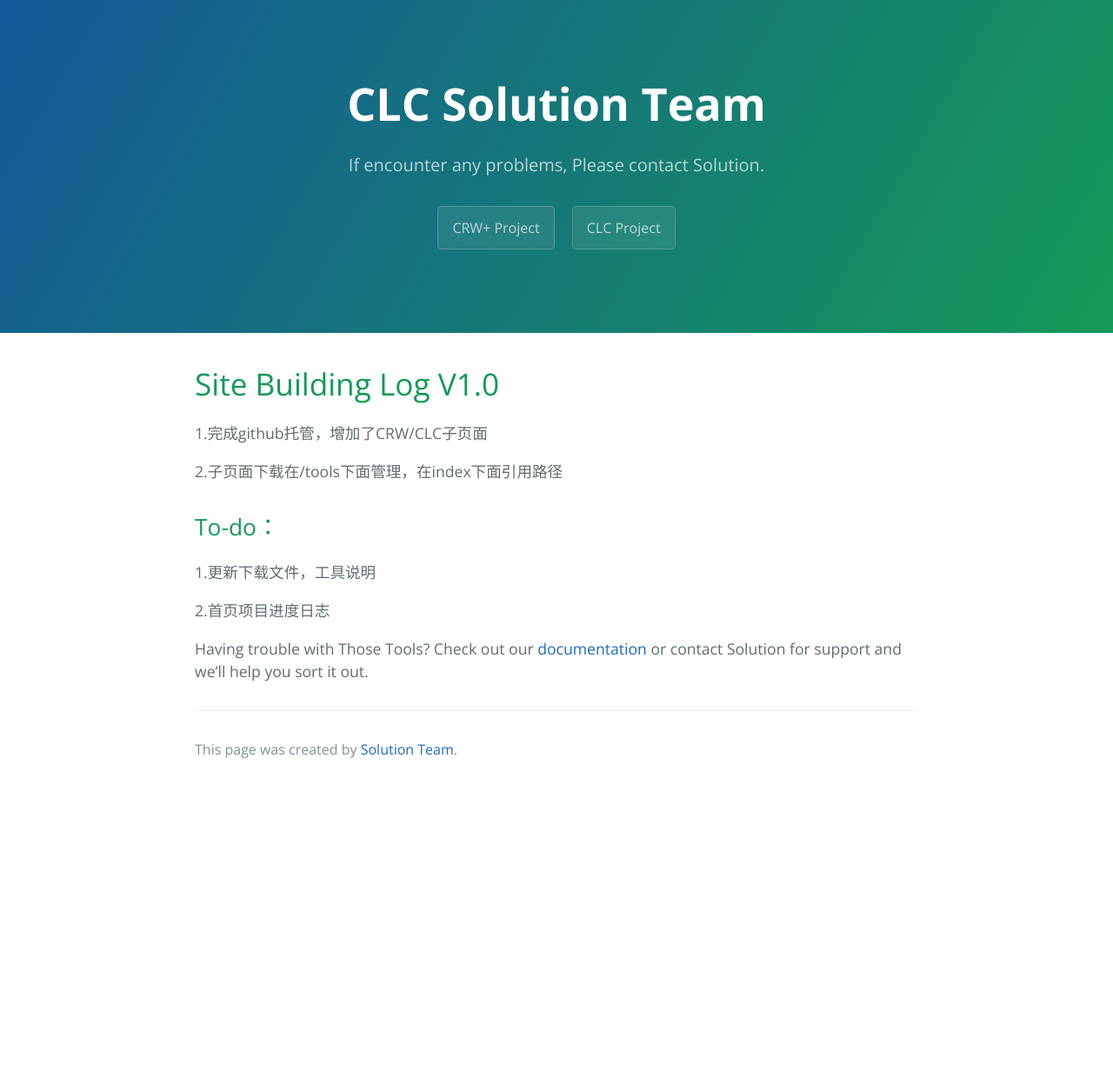
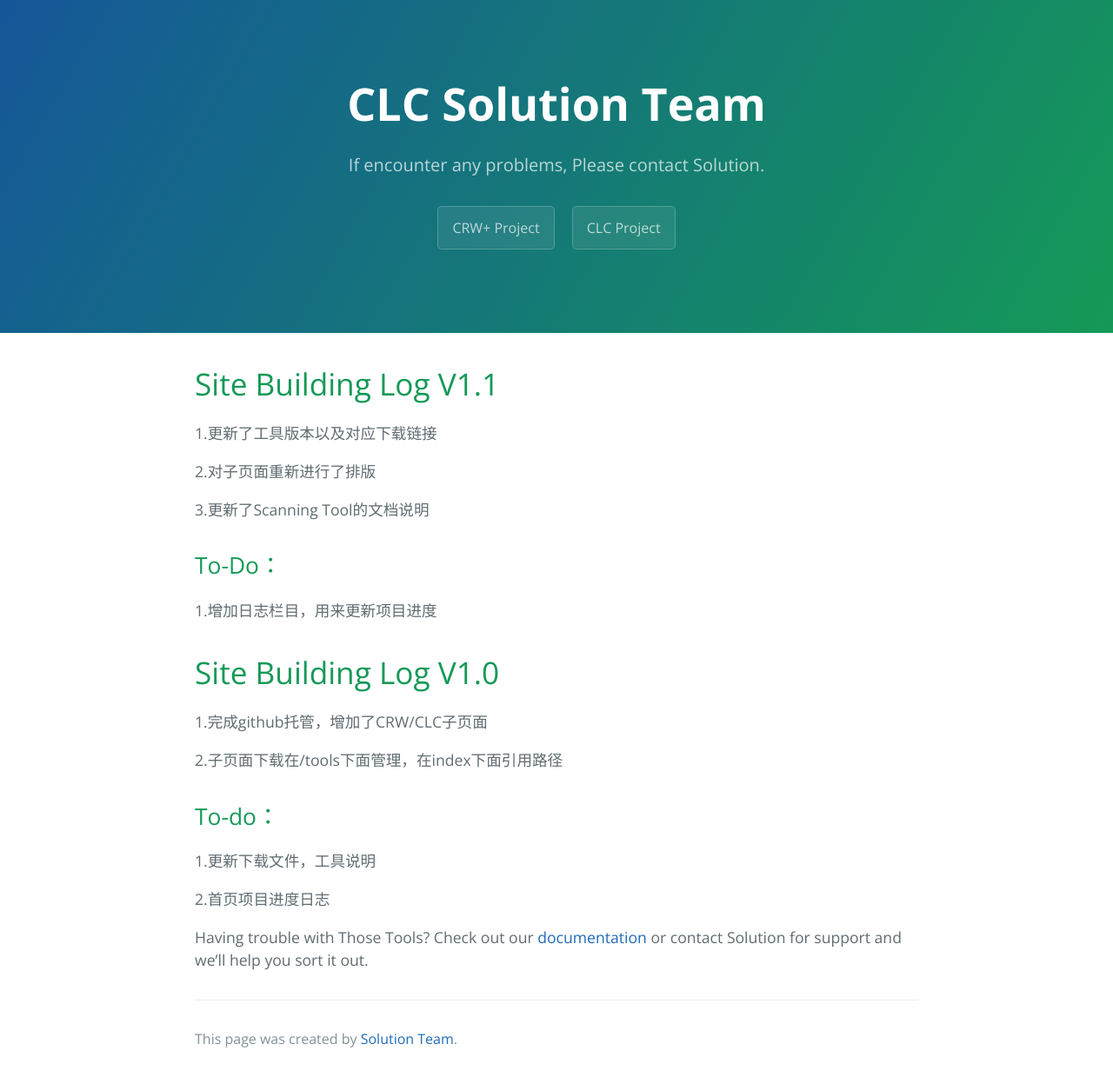
Before and after one commit to Lordbread/Lordbread.github.io, a Jekyll site: the page built from index.md, in a window 1280 px wide. Shown: the whole page at 87% size. Built offline with Jekyll 4.4.1, drawn with Linux system fonts in a browser that asks for light colours; our own code applies the rules of GitHub Pages for plain Markdown files; before the commit the page ends 906 px from its top, so only the background shows below that.

Commit message:
Update index.md

```diff
--- a/index.md
+++ b/index.md
@@ -1,6 +1,20 @@
 ---
 layout: default
 ---
+
+
+# Site Building Log V1.1
+
+1.更新了工具版本以及对应下载链接
+
+2.对子页面重新进行了排版
+
+3.更新了Scanning Tool的文档说明
+
+## To-Do：
+
+1.增加日志栏目，用来更新项目进度
+
 
 
 # Site Building Log V1.0
```
